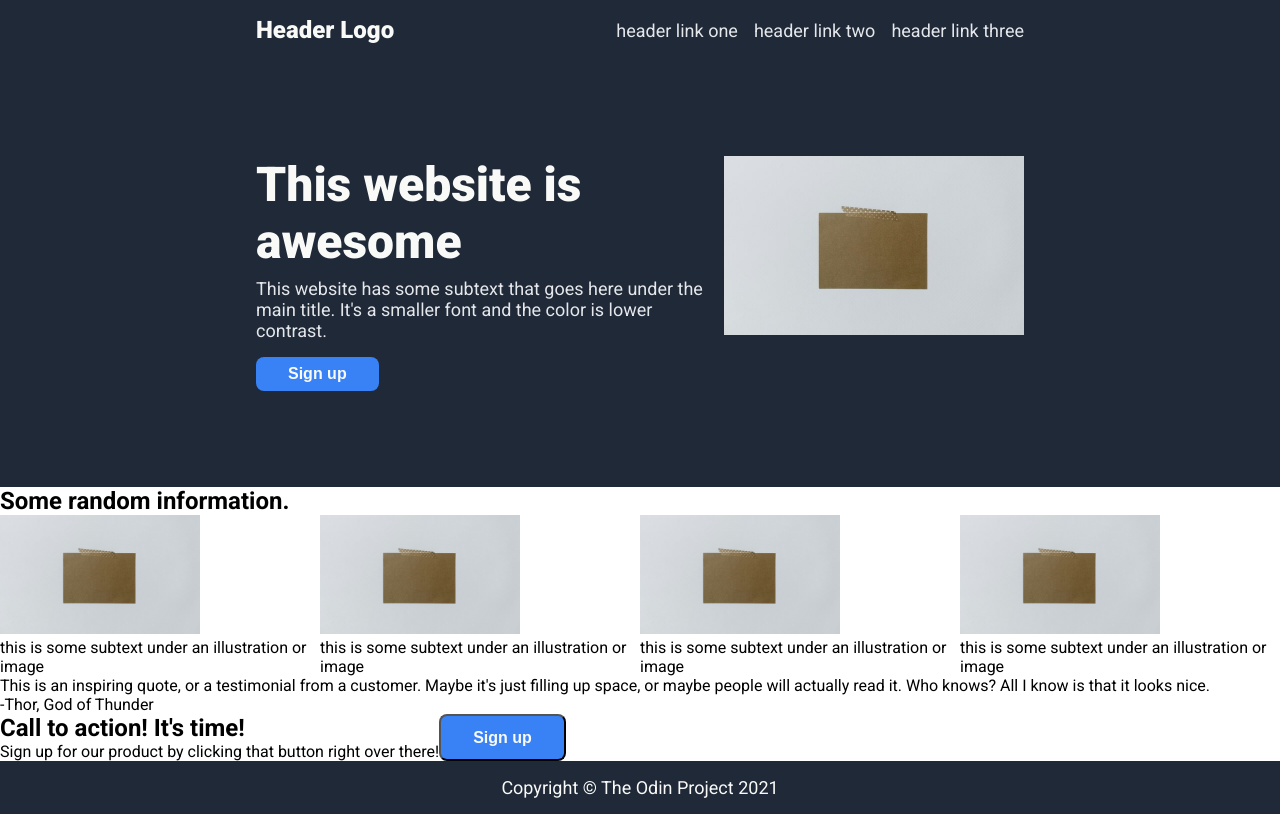
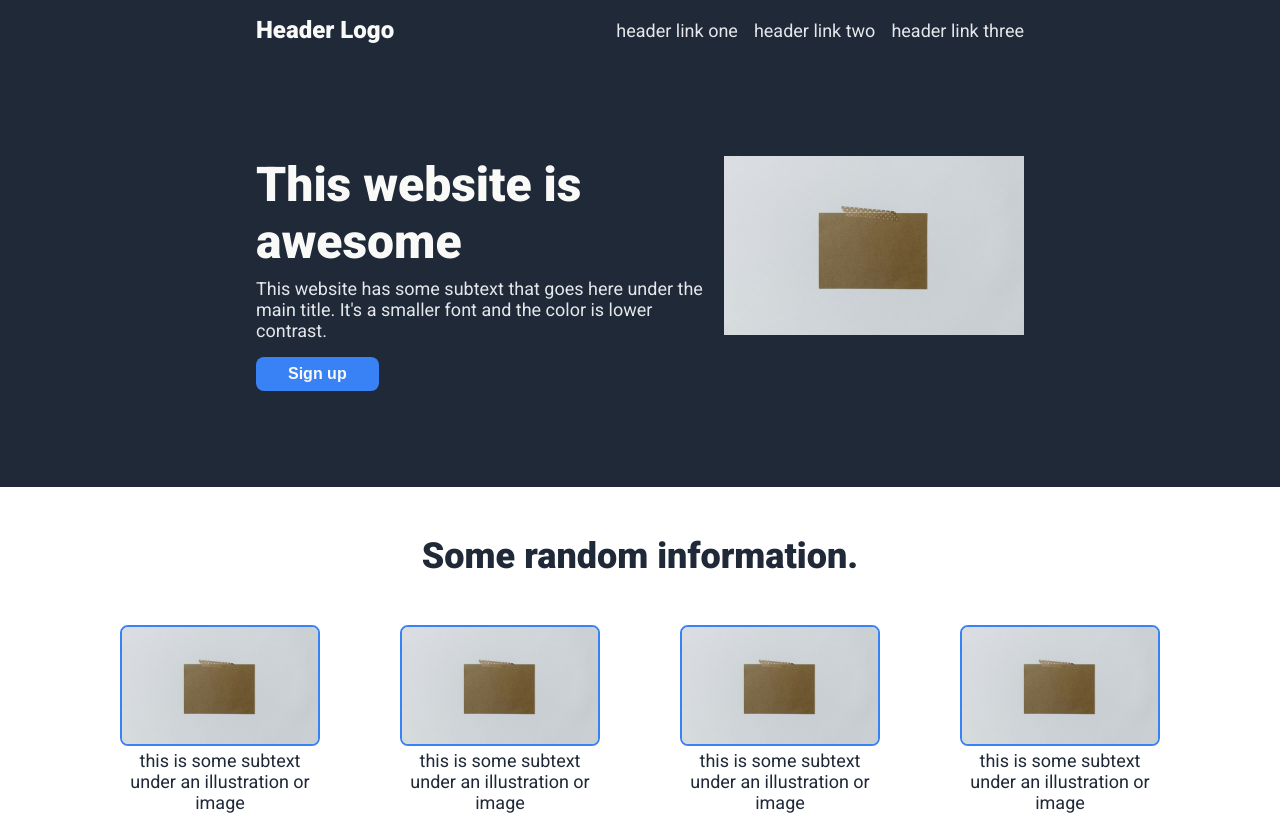
Before and after one commit to Simonaglem/odin-landing-page, a plain HTML site: page index.html in a window 1280 px wide. Shown: the top 816 px of the page. Drawn offline with Linux system fonts and the light colour scheme.

Commit message:
Add information section styling

```diff
--- a/css/sections/info.css
+++ b/css/sections/info.css
@@ -1,13 +1,38 @@
 .info {
+    padding: 3rem 20% 6rem;
     display: flex;
     flex-direction: column;
+    align-items: center;
+    justify-content: center;
+}
+
+.info h2 {
+    color: var(--c-dark);
+    font-size: 2.25rem;
+    font-weight: var(--w-text-heavy);
+    margin-bottom: 3rem;
 }
 
 .info__content {
     display: flex;
+    justify-content: space-between;
+    gap: 5rem;
+}
+
+.info__item {
+    max-width: 200px;
+    text-align: center;
 }
 
 .info__item img {
     max-width: 200px;
     height: auto;
+    border: 0.175rem solid var(--c-accent);
+    border-radius: 8px;
 }
+
+.info__item p {
+    color: var(--c-dark);
+    font-size: 1.125rem;
+    font-weight: var(--w-text-medium);
+}
```
